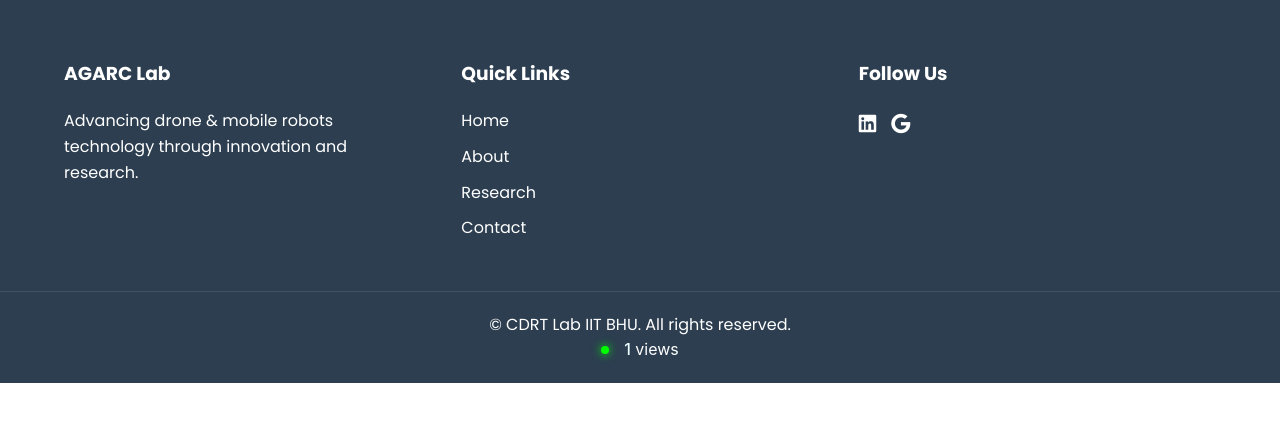
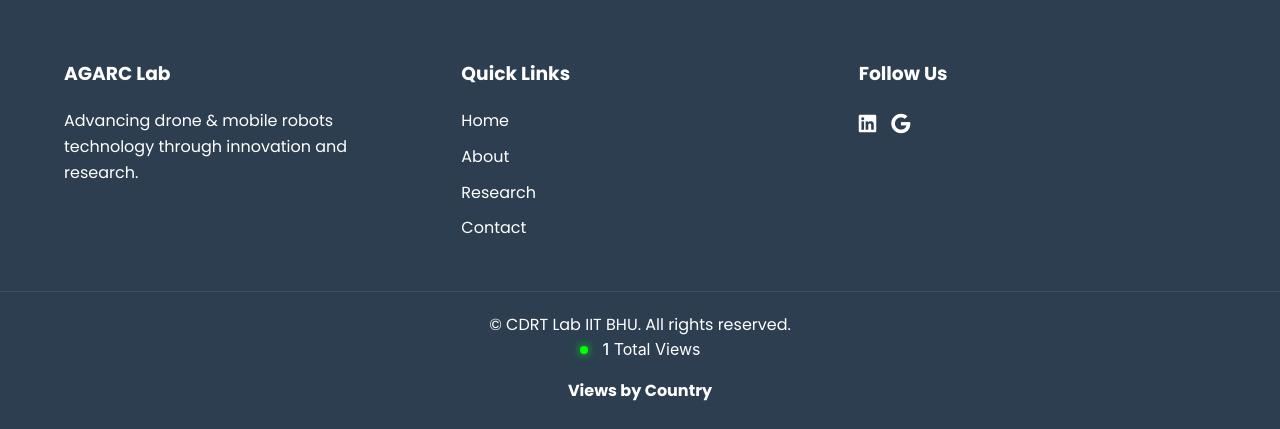
Before and after one commit to dhaneshwar266/AGARC-Lab-IIT-BHU, a Flask app: page / in a window 1280 px wide. Shown: the part 1535-1964 px from the top of the page. Before the commit the page ends 1918 px from the top, so only its background shows below. Run offline with Flask 3, Linux system fonts and the light colour scheme; data that the repository does not hold is empty; some libraries are stand-ins or nearby versions.

Commit message:
Update index.html

```diff
--- a/templates/index.html
+++ b/templates/index.html
@@ -165,7 +165,15 @@
             <p>&copy; CDRT Lab IIT BHU. All rights reserved.</p>
             <div class="counter-container" style="justify-content: center; margin: 0 auto;">
                 <span class="green-dot"></span>
-                <p><span id="visit-count">{{ visit_count }}</span> views</p>
+                <p><span id="visit-count">{{ visit_count }}</span> Total Views</p>
+            </div>
+            <div class="footer-country-views" style="margin-top: 15px; text-align: center;">
+                <h4 style="margin-bottom: 5px;">Views by Country</h4>
+                <ul style="list-style: none; padding: 0;">
+                    {% for country, count in country_views[:5] %}  <!-- Top 5 countries -->
+                        <li style="font-size: 14px;">{{ country }}: {{ count }}</li>
+                    {% endfor %}
+                </ul>
             </div>
         </div>
     </footer>
```
